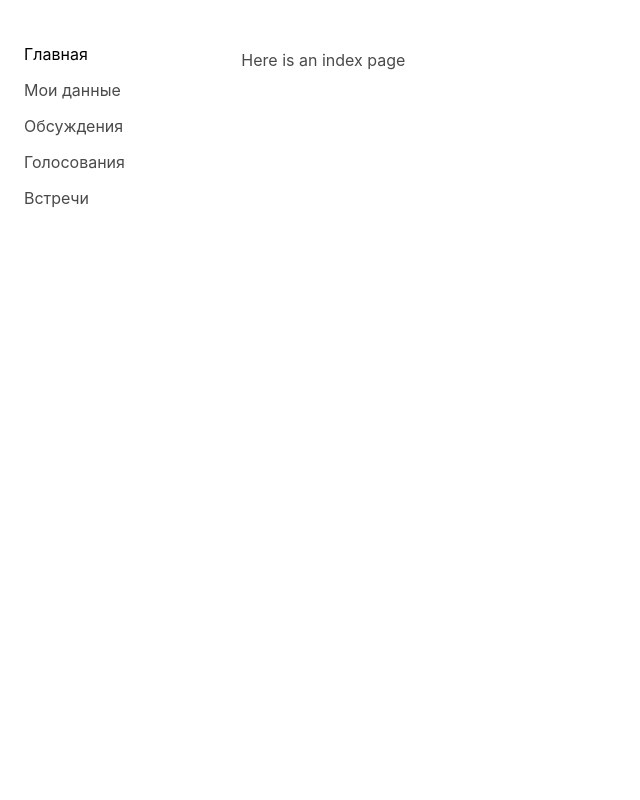
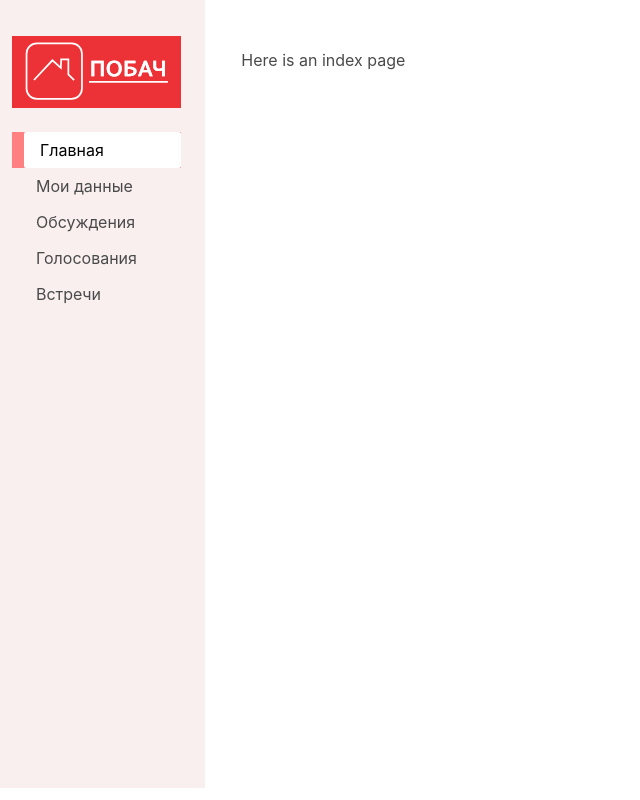
Before and after one commit to BelarusDigitalFuture/o, a React (Create React App) app: page / in a window 1280 px wide. Shown: the whole page, without its empty margins (0-640 px from the left). Built offline with nearby package versions, Linux system fonts and the light colour scheme.

Commit message:
new menu style

```diff
--- a/src/components/Menu/Menu.js
+++ b/src/components/Menu/Menu.js
@@ -3,8 +3,23 @@ import MenuItem from '../MenuItem';
 
 const Menu = (props) => {
   return (
-    <aside className="column menu is-2 is-narrow-mobile is-fullheight section">
-      {/*<p className="menu-label is-hidden-touch">Navigation</p>*/}
+    <aside
+      className="column menu is-2 is-narrow-mobile is-fullheight section is-static"
+      style={{
+        backgroundColor: '#f9efef',
+        height: '100vh',
+        position: 'sticky',
+        'overflow-anchor': 'none',
+        display: 'inline-block',
+        top: '0',
+        'overflow-y': 'auto',
+      }}
+    >
+      <figure className="image ">
+        <img src="/logo.svg" />
+      </figure>
+      <br />
+
       <ul className="menu-list">
         {props.elements.map((x, i) => (
           <MenuItem
--- a/src/components/MenuItem/MenuItem.js
+++ b/src/components/MenuItem/MenuItem.js
@@ -3,8 +3,12 @@ import { Link } from 'react-router-dom';
 
 const MenuItem = (props) => {
   return (
-    <li>
-      <Link className={props.isActive ? 'is-active' : ''} to={props.url} onClick={props.onClick}>
+    <li className={'pl-3 ' + (props.isActive ? 'active-item-padding' : '')}>
+      <Link
+        className={props.isActive ? 'is-active pl-4' : ''}
+        to={props.url}
+        onClick={props.onClick}
+      >
         {props.name}
       </Link>
     </li>
```
